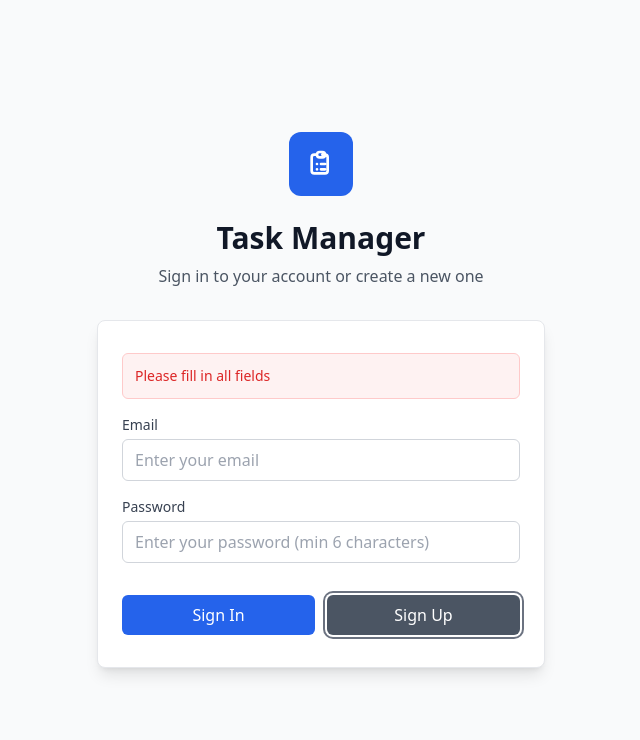
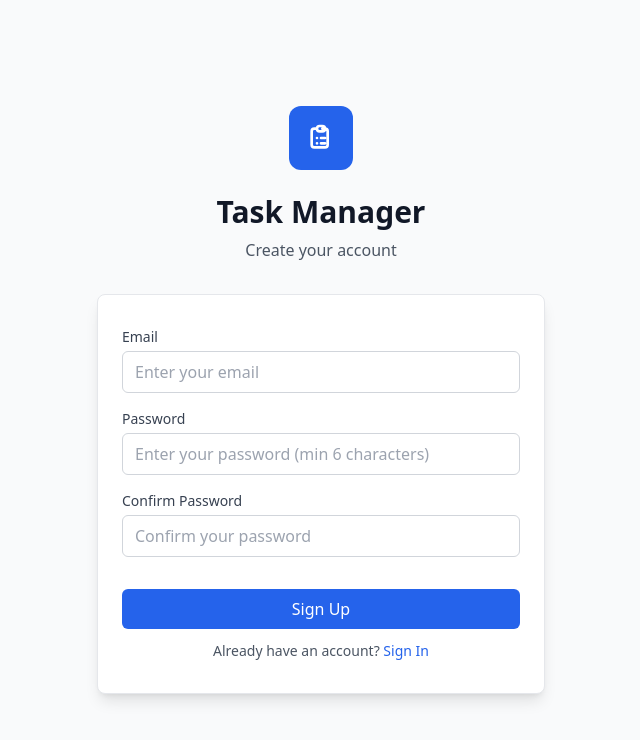
Before and after one commit to Divyadharshana5/Task-manager, a Next.js app in the folder frontend/: page / in a window 1280 px wide. Both pictures are taken after a click on the button "Sign Up". Shown: the top 740 px of the page, without its empty margins (319-959 px from the left). Built offline with nearby package versions, Linux system fonts and the light colour scheme.

Commit message:
Implement signup functionality with password confirmation and success message; refactor authentication handling

```diff
--- a/frontend/app/page.js
+++ b/frontend/app/page.js
@@ -9,11 +9,14 @@ export default function Home() {
   const [tasks, setTasks] = useState([]);
   const [email, setEmail] = useState("");
   const [password, setPassword] = useState("");
+  const [confirmPassword, setConfirmPassword] = useState("");
   const [title, setTitle] = useState("");
   const [description, setDescription] = useState("");
   const [editingTask, setEditingTask] = useState(null);
   const [loadingStates, setLoadingStates] = useState({});
   const [error, setError] = useState("");
+  const [isSignupMode, setIsSignupMode] = useState(false);
+  const [successMessage, setSuccessMessage] = useState("");
 
   useEffect(() => {
     const token = localStorage.getItem("token");
@@ -33,8 +36,8 @@ export default function Home() {
     }
   };
 
-  const handleAuth = async (isLogin) => {
-    if (!email || !password) {
+  const handleSignup = async () => {
+    if (!email || !password || !confirmPassword) {
       setError("Please fill in all fields");
       return;
     }
@@ -42,13 +45,43 @@ export default function Home() {
       setError("Password must be at least 6 characters");
       return;
     }
+    if (password !== confirmPassword) {
+      setError("Passwords do not match");
+      return;
+    }
 
-    const buttonKey = isLogin ? 'signin' : 'signup';
-    setLoadingStates(prev => ({ ...prev, [buttonKey]: true }));
+    setLoadingStates(prev => ({ ...prev, signup: true }));
     setError("");
     try {
-      const endpoint = isLogin ? "login" : "signup";
-      const response = await axios.post(`${API_URL}/auth/${endpoint}`, {
+      await axios.post(`${API_URL}/auth/signup`, {
+        email: email.trim(),
+        password,
+      });
+      setSuccessMessage("Account created successfully!");
+      setTimeout(() => {
+        setSuccessMessage("");
+        setIsSignupMode(false);
+        setEmail("");
+        setPassword("");
+        setConfirmPassword("");
+      }, 2000);
+    } catch (error) {
+      setError(error.response?.data?.error || "Signup failed");
+    } finally {
+      setLoadingStates(prev => ({ ...prev, signup: false }));
+    }
+  };
+
+  const handleSignin = async () => {
+    if (!email || !password) {
+      setError("Please fill in all fields");
+      return;
+    }
+
+    setLoadingStates(prev => ({ ...prev, signin: true }));
+    setError("");
+    try {
+      const response = await axios.post(`${API_URL}/auth/login`, {
         email: email.trim(),
         password,
       });
@@ -57,14 +90,17 @@ export default function Home() {
       axios.defaults.headers.common[
         "Authorization"
       ] = `Bearer ${response.data.token}`;
+      setSuccessMessage("Login successful!");
+      setTimeout(() => {
         setUser(response.data.user);
         setEmail("");
         setPassword("");
         fetchTasks();
+      }, 1500);
     } catch (error) {
-      setError(error.response?.data?.error || "Authentication failed");
+      setError(error.response?.data?.error || "Login failed");
     } finally {
-      setLoadingStates(prev => ({ ...prev, [buttonKey]: false }));
+      setLoadingStates(prev => ({ ...prev, signin: false }));
     }
   };
 
@@ -154,7 +190,7 @@ export default function Home() {
               Task Manager
             </h2>
             <p className="text-gray-600">
-              Sign in to your account or create a new one
+              {isSignupMode ? "Create your account" : "Sign in to your account"}
             </p>
           </div>
 
@@ -162,6 +198,12 @@ export default function Home() {
             {error && (
               <div className="mb-4 p-3 bg-red-50 border border-red-200 rounded-md">
                 <p className="text-sm text-red-600">{error}</p>
+              </div>
+            )}
+
+            {successMessage && (
+              <div className="mb-4 p-3 bg-green-50 border border-green-200 rounded-md">
+                <p className="text-sm text-green-600">{successMessage}</p>
               </div>
             )}
 
@@ -196,21 +238,74 @@ export default function Home() {
                 />
               </div>
 
-              <div className="flex space-x-3 pt-4">
+              {isSignupMode && (
+                <div>
+                  <label className="block text-sm font-medium text-gray-700 mb-1">
+                    Confirm Password
+                  </label>
+                  <input
+                    type="password"
+                    value={confirmPassword}
+                    onChange={(e) => setConfirmPassword(e.target.value)}
+                    className="w-full px-3 py-2 border border-gray-300 rounded-md focus:outline-none focus:ring-2 focus:ring-blue-500 focus:border-transparent"
+                    placeholder="Confirm your password"
+                    disabled={loadingStates.signin || loadingStates.signup}
+                    required
+                  />
+                </div>
+              )}
+
+              <div className="pt-4">
+                {isSignupMode ? (
+                  <>
                     <button
-                  onClick={() => handleAuth(true)}
+                      onClick={handleSignup}
+                      disabled={loadingStates.signup}
+                      className="w-full bg-blue-600 text-white py-2 px-4 rounded-md hover:bg-blue-700 focus:outline-none focus:ring-2 focus:ring-blue-500 focus:ring-offset-2 disabled:opacity-50 disabled:cursor-not-allowed font-medium mb-3"
+                    >
+                      {loadingStates.signup ? "Creating Account..." : "Sign Up"}
+                    </button>
+                    <p className="text-center text-sm text-gray-600">
+                      Already have an account?{" "}
+                      <button
+                        onClick={() => {
+                          setIsSignupMode(false);
+                          setError("");
+                          setEmail("");
+                          setPassword("");
+                          setConfirmPassword("");
+                        }}
+                        className="text-blue-600 hover:text-blue-500 font-medium"
+                      >
+                        Sign In
+                      </button>
+                    </p>
+                  </>
+                ) : (
+                  <>
+                    <button
+                      onClick={handleSignin}
                       disabled={loadingStates.signin}
-                  className="flex-1 bg-blue-600 text-white py-2 px-4 rounded-md hover:bg-blue-700 focus:outline-none focus:ring-2 focus:ring-blue-500 focus:ring-offset-2 disabled:opacity-50 disabled:cursor-not-allowed font-medium"
+                      className="w-full bg-blue-600 text-white py-2 px-4 rounded-md hover:bg-blue-700 focus:outline-none focus:ring-2 focus:ring-blue-500 focus:ring-offset-2 disabled:opacity-50 disabled:cursor-not-allowed font-medium mb-3"
                     >
-                  {loadingStates.signin ? "Loading..." : "Sign In"}
+                      {loadingStates.signin ? "Signing In..." : "Sign In"}
                     </button>
+                    <p className="text-center text-sm text-gray-600">
+                      Don't have an account?{" "}
                       <button
-                  onClick={() => handleAuth(false)}
-                  disabled={loadingStates.signup}
-                  className="flex-1 bg-gray-600 text-white py-2 px-4 rounded-md hover:bg-gray-700 focus:outline-none focus:ring-2 focus:ring-gray-500 focus:ring-offset-2 disabled:opacity-50 disabled:cursor-not-allowed font-medium"
+                        onClick={() => {
+                          setIsSignupMode(true);
+                          setError("");
+                          setEmail("");
+                          setPassword("");
+                        }}
+                        className="text-blue-600 hover:text-blue-500 font-medium"
                       >
-                  {loadingStates.signup ? "Loading..." : "Sign Up"}
+                        Sign Up
                       </button>
+                    </p>
+                  </>
+                )}
               </div>
             </div>
           </div>
```
Lines whose indentation alone changed are shown as unchanged.
